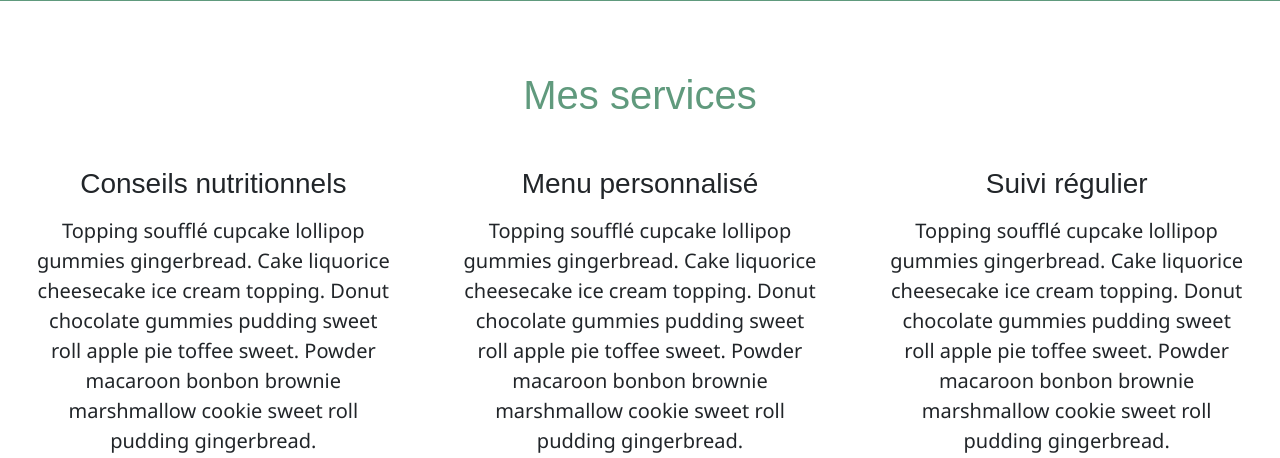
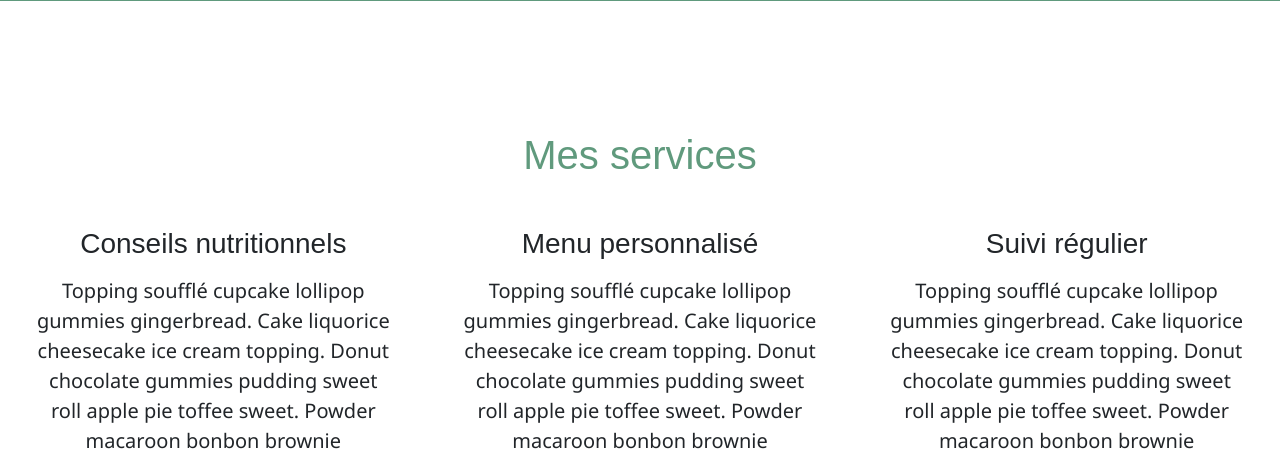
Before and after one commit to Faizh33/diet-project, a Symfony app: template templates/home.html.twig in a window 1280 px wide. Shown: the part 1201-1659 px from the top of the page. Run offline with Twig, Linux system fonts and the light colour scheme; the template is opened without the code that fills it, so the values that code supplies are empty; some libraries are stand-ins or nearby versions; some web fonts are replaced.

Commit message:
adding padding top on title

```diff
--- a/public/css/styles.css
+++ b/public/css/styles.css
@@ -120,7 +120,7 @@
 
 /* Styles des titres */
 .title {
-    padding-top: 40px;
+    padding-top: 100px;
     font-family: 'Baloo Bhaina', sans-serif;
     color: #609A7D;
     text-align: center;
```
